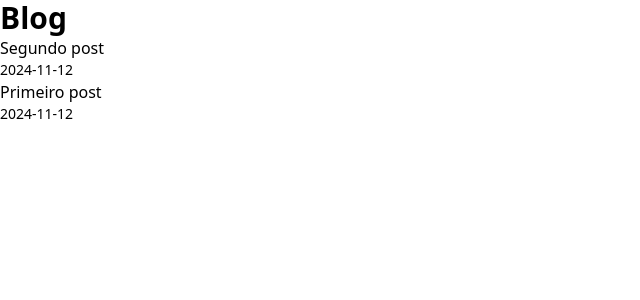
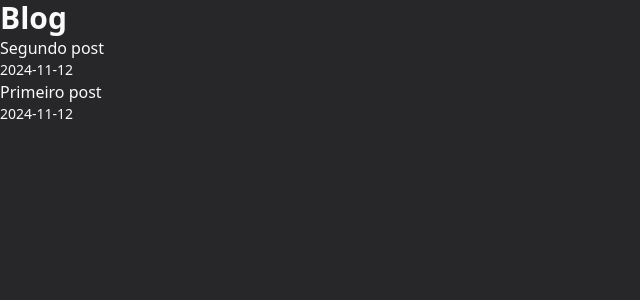
Before and after one commit to maycon8609/nextjs-blog, a Next.js app: page / in a window 1280 px wide. Shown: the top 300 px of the page, without its empty margins (0-640 px from the left). Built offline with nearby package versions, Linux system fonts and the light colour scheme.

Commit message:
refactor: update layout

```diff
--- a/src/app/layout.tsx
+++ b/src/app/layout.tsx
@@ -26,7 +26,7 @@ export default function RootLayout({
   return (
     <html lang="en">
       <body
-        className={`${geistSans.variable} ${geistMono.variable} antialiased`}
+        className={`${geistSans.variable} ${geistMono.variable} antialiased bg-zinc-800 text-zinc-50 dark:bg-zinc-800 dark:text-zinc-100`}
       >
         {children}
       </body>
```
